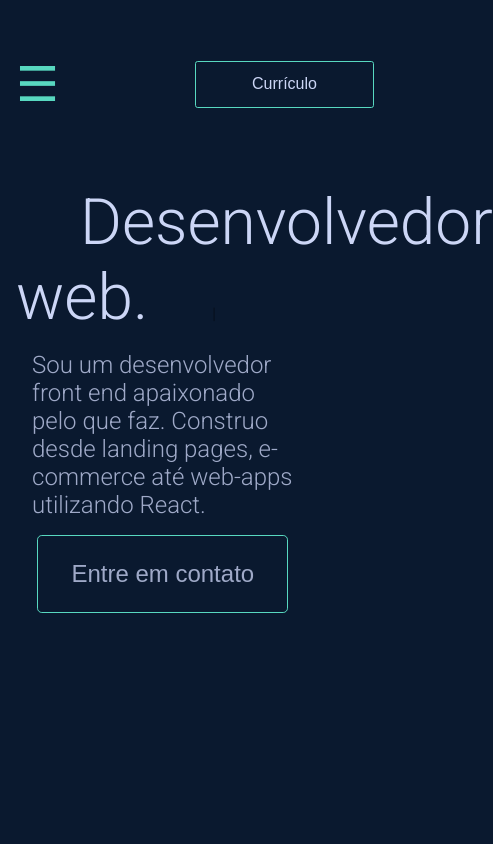
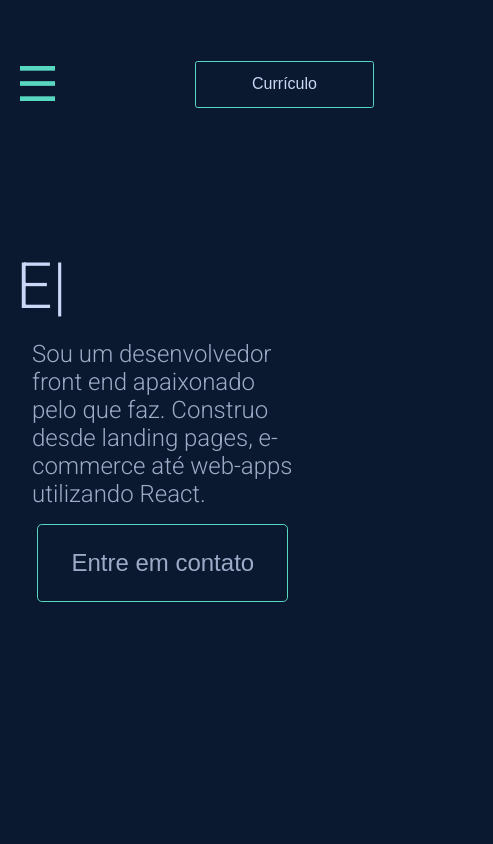
Before and after one commit to Gabriel-Andreoni/portfolio, a Next.js app: page / in a window 390 px wide. Shown: the top 844 px of the page, 493 px wide, since content can reach past the window. Built offline with nearby package versions, Linux system fonts and the light colour scheme.

Commit message:
Alterações no bigHeading

```diff
--- a/app/components/Hero/index.jsx
+++ b/app/components/Hero/index.jsx
@@ -11,12 +11,12 @@ export default function Hero() {
 
     useEffect(() => {
         const typed = new Typed(el.current, {
-            strings: ["Muito prazer", "Eu sou o Gabriel Andreoni", "Desenvolvedor web."],
+            strings: ["Muito prazer", "Eu sou o Gabriel Andreoni", "Programador."],
 
             startDelay: 300,
             typeSpeed: 50,
             backSpeed: 50,
-            backDelay: 100,
+            backDelay: 700,
             loop: true,
             loopCount: Infinity,
         });
@@ -31,7 +31,9 @@ export default function Hero() {
     return (
         <main className={styles.heroContainer}>
             <section className={styles.heroApresentation}>
-                <span className={styles.bigHeading} ref={el} />
+                <div className={styles.bigHeading}>
+                    <span ref={el} />
+                </div>
                 <div className={styles.resumeProfile}>
                     <h4>Sou um desenvolvedor front end apaixonado pelo que faz.
                         Construo desde landing pages, e-commerce até web-apps utilizando <span>React</span>.
--- a/app/styles/Hero.module.css
+++ b/app/styles/Hero.module.css
@@ -29,7 +29,14 @@
 }
 
 .bigHeading {
-    font-size: clamp(1em, 5em, 4em);
+    margin-top: 4em;
+
+    display: block;
+}
+
+.bigHeading > span {
+
+    font-size: clamp(2em, 4em, 5em);
     font-weight: normal;
 
     color: #ccd6f6;
@@ -114,7 +121,6 @@
 @media (width < 498px) {
 
     .fistTitleContainer,
-    .bigHeading,
     .resumeProfile {
         padding: 1em;
     }
@@ -123,8 +129,8 @@
         width: 100%;
     }
 
-    .bigHeading > h2 {
-        font-size: 2em;
+    .bigHeading {
+        font-size: 1em;
     }
 
 
```
